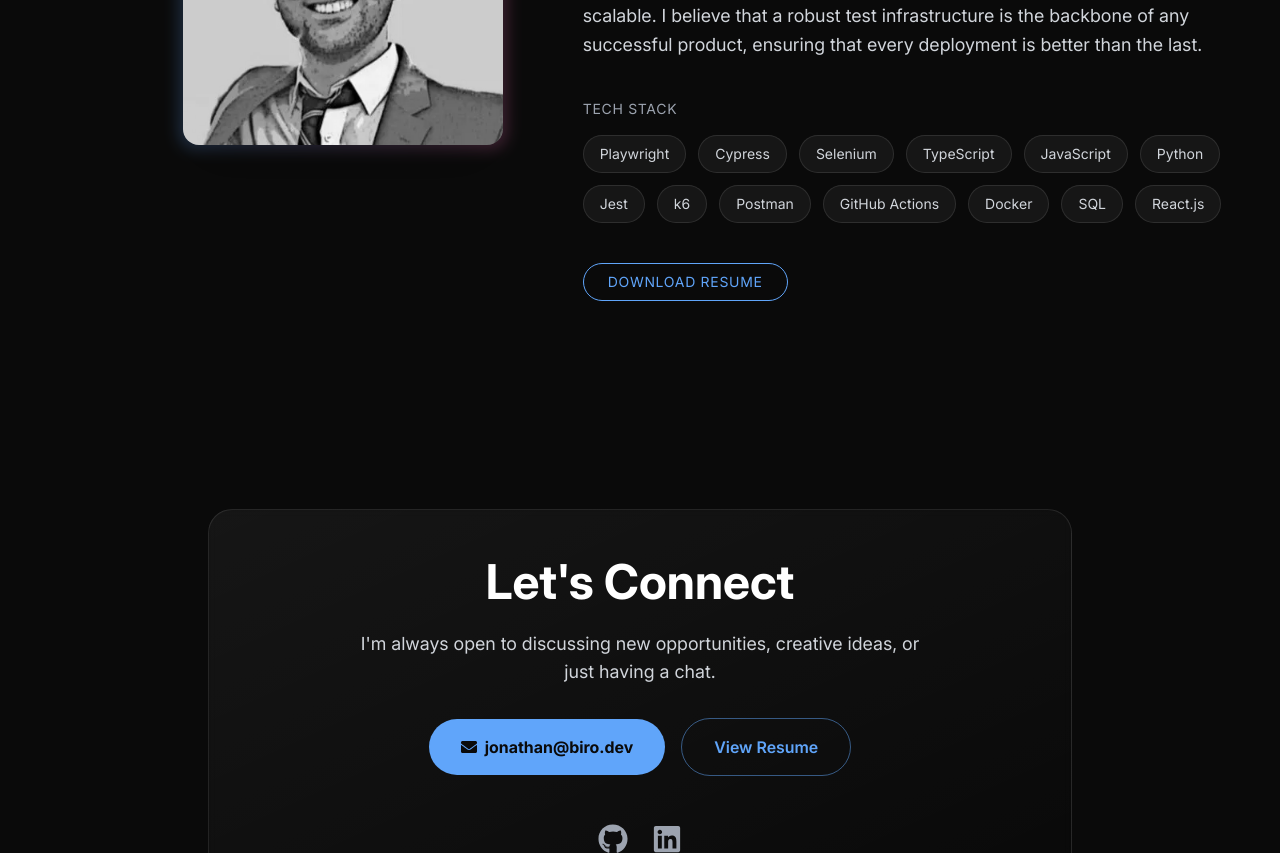
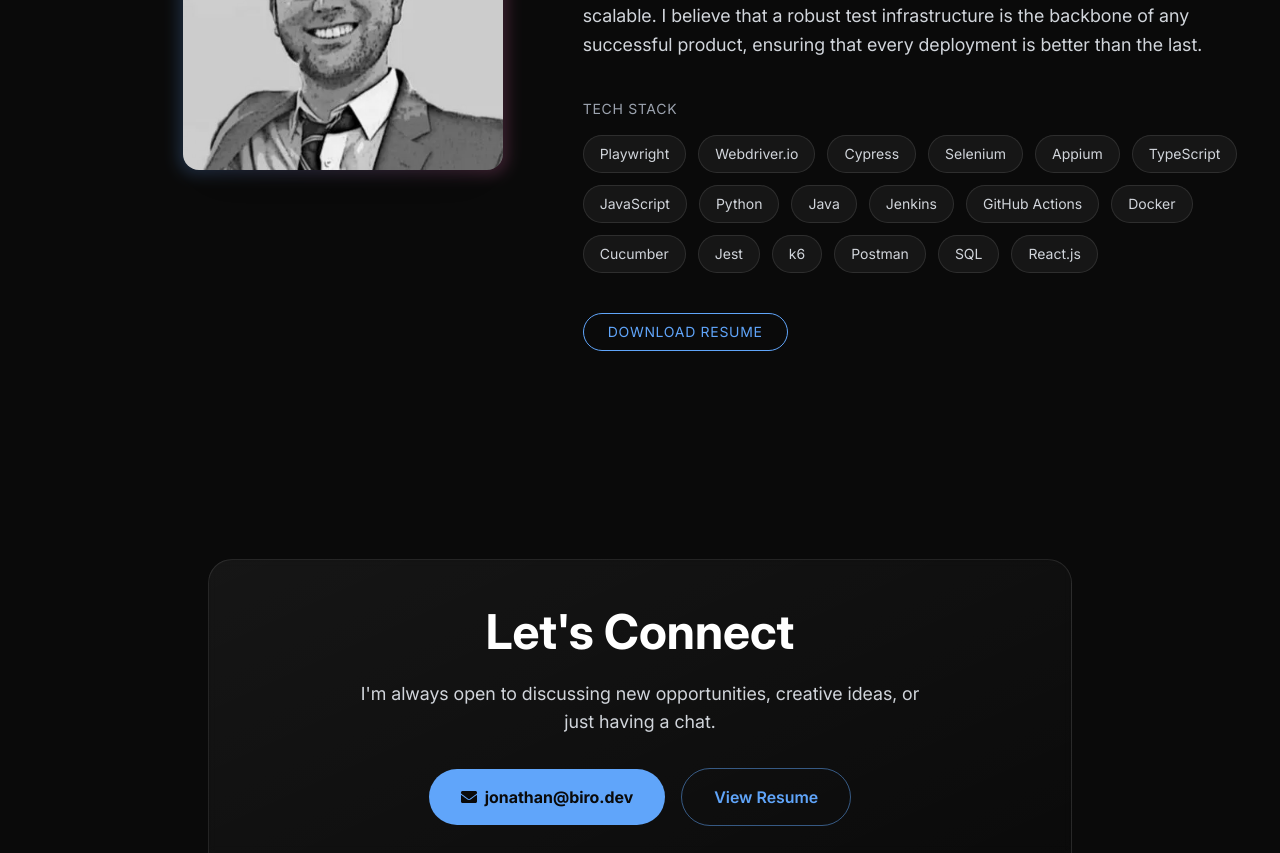
Before and after one commit to jonbiro/Jonathan-Biro, a React (Vite) app: page / in a window 1280 px wide. Shown: the part 1260-2113 px from the top of the page. Built offline with nearby package versions, Linux system fonts and the light colour scheme; no server answers.

Commit message:
docs: deep dive into qa tech stack (webdriverio, jenkins, appium)

```diff
--- a/src/components/About.jsx
+++ b/src/components/About.jsx
@@ -62,16 +62,21 @@ const About = ({ motionEnabled = true, pointerEffectsEnabled = true }) => {
                             <div className="flex flex-wrap gap-3">
                                 {[
                                     { name: "Playwright", category: "automation" },
+                                    { name: "Webdriver.io", category: "automation" },
                                     { name: "Cypress", category: "automation" },
                                     { name: "Selenium", category: "automation" },
+                                    { name: "Appium", category: "automation" },
                                     { name: "TypeScript", category: "language" },
                                     { name: "JavaScript", category: "language" },
                                     { name: "Python", category: "language" },
+                                    { name: "Java", category: "language" },
+                                    { name: "Jenkins", category: "tool" },
+                                    { name: "GitHub Actions", category: "tool" },
+                                    { name: "Docker", category: "tool" },
+                                    { name: "Cucumber", category: "testing" },
                                     { name: "Jest", category: "testing" },
                                     { name: "k6", category: "testing" },
                                     { name: "Postman", category: "testing" },
-                                    { name: "GitHub Actions", category: "tool" },
-                                    { name: "Docker", category: "tool" },
                                     { name: "SQL", category: "language" },
                                     { name: "React.js", category: "frontend" },
                                 ].map((skill, index) => {
```
